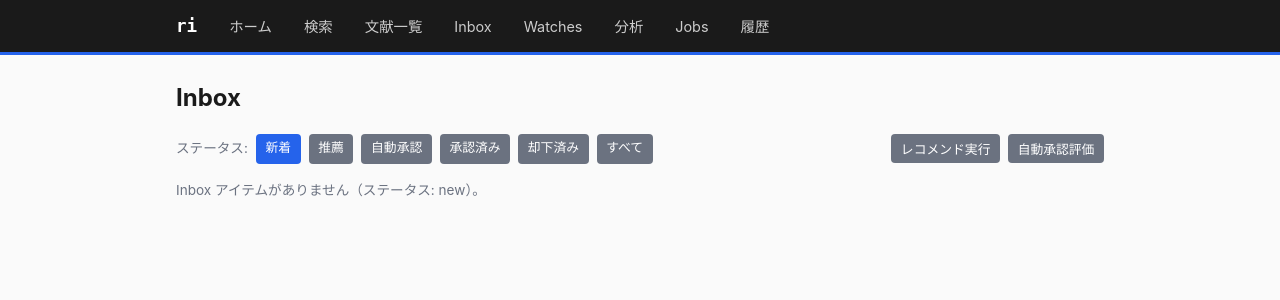
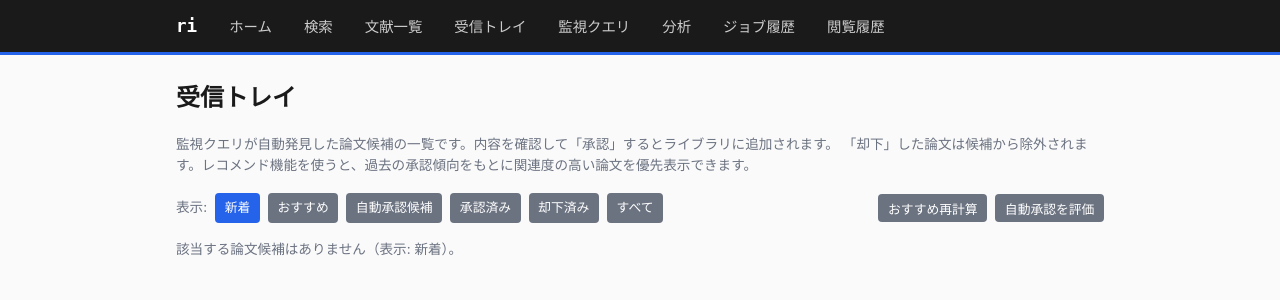
Before and after one commit to ishigaki0302/ResearchIntelligence, a FastAPI app: page /inbox in a window 1280 px wide. Shown: the top 300 px of the page. Run offline with FastAPI, Linux system fonts and the light colour scheme; data that the repository does not hold is empty; some libraries are stand-ins or nearby versions.

Commit message:
feat: UI 日本語統一・各ページに機能説明を追加
- ナビゲーション: Inbox→受信トレイ、Watches→監視クエリ、Jobs→ジョブ履歴、履歴→閲覧履歴
- Jinja2 フィルター追加: type_label / status_label / job_type_label で一元変換
- 受信トレイ: タイトル・説明・ステータス日本語化、ボタンラベル改善
- 監視クエリ: タイトル・説明追加、ステータス badge カラー追加
- ジョブ履歴: タイトル・説明追加、状態・種別の日本語化
- 分析: ページ説明追加
- ホーム: ツール説明追加
- 検索: 「Venue:」→「会場:」、種別オプション日本語化
- 閲覧履歴: 「Venue」列ヘッダ日本語化
- 文献一覧・論文詳細: 種別 badge 日本語化
- 論文詳細: 「Venue:」→「会場:」、「Abstract」→「要旨」、引用タブラベル日本語化

Closes #25

```diff
--- a/app/web/server.py
+++ b/app/web/server.py
@@ -34,7 +34,41 @@ def _fromjson(value: str) -> list | dict:
         return []
 
 
+_TYPE_LABELS = {"paper": "論文", "blog": "ブログ", "slide": "スライド", "note": "ノート"}
+_STATUS_LABELS = {
+    "new": "新着",
+    "accepted": "承認済み",
+    "rejected": "却下済み",
+    "done": "完了",
+    "failed": "失敗",
+    "running": "実行中",
+    "pending": "待機中",
+    "merged": "統合済み",
+    "active": "有効",
+}
+_JOB_TYPE_LABELS = {
+    "sync": "同期",
+    "download_pdf": "PDF取得",
+    "index": "インデックス再構築",
+}
+
+
+def _type_label(value: str) -> str:
+    return _TYPE_LABELS.get(value, value)
+
+
+def _status_label(value: str) -> str:
+    return _STATUS_LABELS.get(value, value)
+
+
+def _job_type_label(value: str) -> str:
+    return _JOB_TYPE_LABELS.get(value, value)
+
+
 templates.env.filters["fromjson"] = _fromjson
+templates.env.filters["type_label"] = _type_label
+templates.env.filters["status_label"] = _status_label
+templates.env.filters["job_type_label"] = _job_type_label
 
 if STATIC_DIR.exists():
     app.mount("/static", StaticFiles(directory=str(STATIC_DIR)), name="static")
--- a/app/web/templates/analytics.html
+++ b/app/web/templates/analytics.html
@@ -2,6 +2,10 @@
 {% block title %}分析 — Research Intelligence{% endblock %}
 {% block content %}
 <h1>分析</h1>
+<p class="meta" style="margin-bottom:1rem;">
+    ライブラリに登録した文献の傾向を可視化します。会場別・タグ別の年次分布、頻出キーフレーズ、
+    引用ネットワーク分析（被引用数・PageRank）、トピッククラスタリングなどを確認できます。
+</p>
 
 <h2>クラスタ概要</h2>
 {% if cluster_data and cluster_data.clusters %}
--- a/app/web/templates/base.html
+++ b/app/web/templates/base.html
@@ -85,11 +85,11 @@
             <a href="/">ホーム</a>
             <a href="/search">検索</a>
             <a href="/papers">文献一覧</a>
-            <a href="/inbox">Inbox</a>
-            <a href="/watches">Watches</a>
+            <a href="/inbox">受信トレイ</a>
+            <a href="/watches">監視クエリ</a>
             <a href="/analytics">分析</a>
-            <a href="/jobs">Jobs</a>
-            <a href="/history">履歴</a>
+            <a href="/jobs">ジョブ履歴</a>
+            <a href="/history">閲覧履歴</a>
         </div>
     </nav>
     <main>
--- a/app/web/templates/history.html
+++ b/app/web/templates/history.html
@@ -8,7 +8,7 @@
     <tr style="border-bottom:2px solid var(--border); text-align:left;">
       <th style="padding:0.5rem;">タイトル</th>
       <th style="padding:0.5rem;">著者</th>
-      <th style="padding:0.5rem;">Venue</th>
+      <th style="padding:0.5rem;">会場</th>
       <th style="padding:0.5rem;">閲覧日時</th>
     </tr>
   </thead>
--- a/app/web/templates/home.html
+++ b/app/web/templates/home.html
@@ -2,6 +2,10 @@
 {% block title %}Research Intelligence — ホーム{% endblock %}
 {% block content %}
 <h1>Research Intelligence</h1>
+<p class="meta" style="margin-bottom:1rem;">
+    論文・ブログ・スライドを一元管理するローカル文献管理ツールです。
+    BibTeX・PDF・URL からインポートし、全文検索・タグ管理・引用分析・類似論文推薦などができます。
+</p>
 
 <div class="stats">
     <div class="stat-box">
@@ -27,7 +31,7 @@
         {{ item.author_names[:3] | join(', ') }}{% if item.author_names|length > 3 %} et al.{% endif %}
         &middot; {{ item.year or '?' }}
         &middot; {{ item.venue_instance or item.venue or '' }}
-        <span class="badge">{{ item.type }}</span>
+        <span class="badge">{{ item.type | type_label }}</span>
     </div>
 </div>
 {% endfor %}
--- a/app/web/templates/inbox.html
+++ b/app/web/templates/inbox.html
@@ -1,21 +1,25 @@
 {% extends "base.html" %}
-{% block title %}Inbox — Research Intelligence{% endblock %}
+{% block title %}受信トレイ — Research Intelligence{% endblock %}
 {% block content %}
-<h1>Inbox</h1>
+<h1>受信トレイ</h1>
+<p class="meta" style="margin-bottom:1rem;">
+    監視クエリが自動発見した論文候補の一覧です。内容を確認して「承認」するとライブラリに追加されます。
+    「却下」した論文は候補から除外されます。レコメンド機能を使うと、過去の承認傾向をもとに関連度の高い論文を優先表示できます。
+</p>
 
 <div class="filter-row" style="margin-bottom:1rem; display:flex; gap:0.5rem; align-items:center;">
-    <label>ステータス:</label>
+    <label>表示:</label>
     <a href="/inbox?status=new" class="btn {% if current_status == 'new' %}{% else %}btn-secondary{% endif %}" style="font-size:0.8rem; padding:0.3rem 0.6rem;">新着</a>
-    <a href="/inbox?status=recommended" class="btn {% if current_status == 'recommended' %}{% else %}btn-secondary{% endif %}" style="font-size:0.8rem; padding:0.3rem 0.6rem;">推薦</a>
-    <a href="/inbox?status=auto-accept" class="btn {% if current_status == 'auto-accept' %}{% else %}btn-secondary{% endif %}" style="font-size:0.8rem; padding:0.3rem 0.6rem;">自動承認</a>
+    <a href="/inbox?status=recommended" class="btn {% if current_status == 'recommended' %}{% else %}btn-secondary{% endif %}" style="font-size:0.8rem; padding:0.3rem 0.6rem;">おすすめ</a>
+    <a href="/inbox?status=auto-accept" class="btn {% if current_status == 'auto-accept' %}{% else %}btn-secondary{% endif %}" style="font-size:0.8rem; padding:0.3rem 0.6rem;">自動承認候補</a>
     <a href="/inbox?status=accepted" class="btn btn-secondary" style="font-size:0.8rem; padding:0.3rem 0.6rem;">承認済み</a>
     <a href="/inbox?status=rejected" class="btn btn-secondary" style="font-size:0.8rem; padding:0.3rem 0.6rem;">却下済み</a>
     <a href="/inbox?status=all" class="btn btn-secondary" style="font-size:0.8rem; padding:0.3rem 0.6rem;">すべて</a>
     <form method="post" action="/inbox/recommend" style="margin-left:auto;">
-        <button type="submit" class="btn btn-secondary" style="font-size:0.8rem; padding:0.3rem 0.6rem;">レコメンド実行</button>
+        <button type="submit" class="btn btn-secondary" style="font-size:0.8rem; padding:0.3rem 0.6rem;">おすすめ再計算</button>
     </form>
     <form method="post" action="/inbox/auto-accept">
-        <button type="submit" class="btn btn-secondary" style="font-size:0.8rem; padding:0.3rem 0.6rem;">自動承認評価</button>
+        <button type="submit" class="btn btn-secondary" style="font-size:0.8rem; padding:0.3rem 0.6rem;">自動承認を評価</button>
     </form>
 </div>
 
@@ -25,16 +29,16 @@
     <h3>
         {{ it.title }}
         {% if it.recommended %}
-        <span class="badge" style="background:#28a745; color:white; font-size:0.7em; margin-left:0.3rem;">推薦</span>
+        <span class="badge" style="background:#28a745; color:white; font-size:0.7em; margin-left:0.3rem;">おすすめ</span>
         {% endif %}
     </h3>
     <p class="meta">
         {{ it.source_id_type }}:{{ it.source_id_value }}
-        | 年: {{ it.year or "?" }}
+        | {{ it.year or "?" }}年
         {% if it.venue %}| {{ it.venue }}{% endif %}
-        | ステータス: <span class="badge">{{ it.status }}</span>
+        | <span class="badge">{{ it.status | status_label }}</span>
         {% if it.recommend_score is not none %}
-        | スコア: {{ "%.2f"|format(it.recommend_score) }}
+        | 関連スコア: {{ "%.2f"|format(it.recommend_score) }}
         {% endif %}
     </p>
     {% if it.recommended and it.reasons_json %}
@@ -53,7 +57,7 @@
             {% if it.auto_tags_json and it.auto_tags_json != '[]' %}
             <input type="hidden" name="apply_tags" value="1">
             {% endif %}
-            <button type="submit" style="font-size:0.8rem; padding:0.3rem 0.6rem;">承認</button>
+            <button type="submit" style="font-size:0.8rem; padding:0.3rem 0.6rem;">承認してライブラリへ追加</button>
         </form>
         <form method="post" action="/inbox/{{ it.id }}/reject">
             <button type="submit" class="btn-secondary" style="font-size:0.8rem; padding:0.3rem 0.6rem;">却下</button>
@@ -71,6 +75,6 @@
 </div>
 {% endfor %}
 {% else %}
-<p class="meta">Inbox アイテムがありません（ステータス: {{ current_status }}）。</p>
+<p class="meta">該当する論文候補はありません（表示: {{ current_status | status_label }}）。</p>
 {% endif %}
 {% endblock %}
--- a/app/web/templates/papers.html
+++ b/app/web/templates/papers.html
@@ -13,7 +13,7 @@
         {{ item.author_names[:3] | join(', ') }}{% if item.author_names|length > 3 %} et al.{% endif %}
         &middot; {{ item.year or '?' }}
         &middot; {{ item.venue_instance or item.venue or '' }}
-        <span class="badge">{{ item.type }}</span>
+        <span class="badge">{{ item.type | type_label }}</span>
         <span style="margin-left:0.5rem; color:var(--muted);">追加: {{ item.created_at.strftime('%Y-%m-%d') if item.created_at else '?' }}</span>
     </div>
 </div>
```
Also changed, not shown: app/web/templates/item_detail.html (+8 -8 lines), app/web/templates/jobs.html (+17 -13 lines), app/web/templates/search.html (+5 -5 lines), app/web/templates/watches.html (+17 -12 lines).
